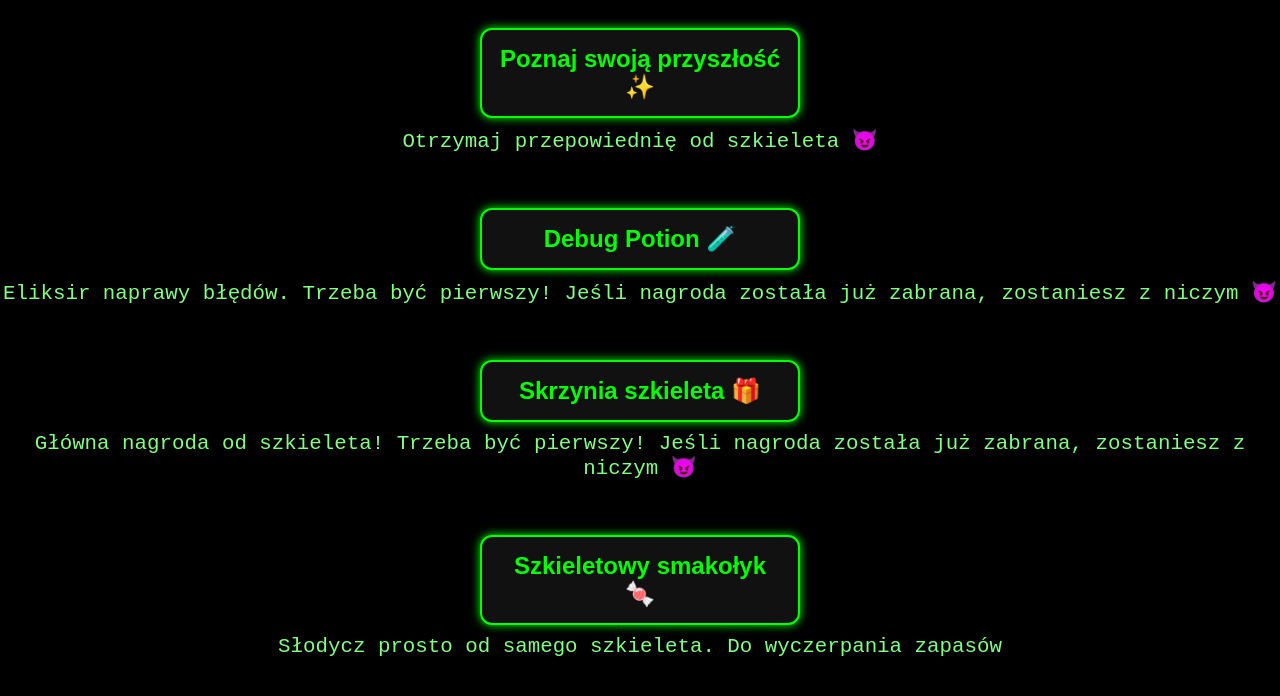
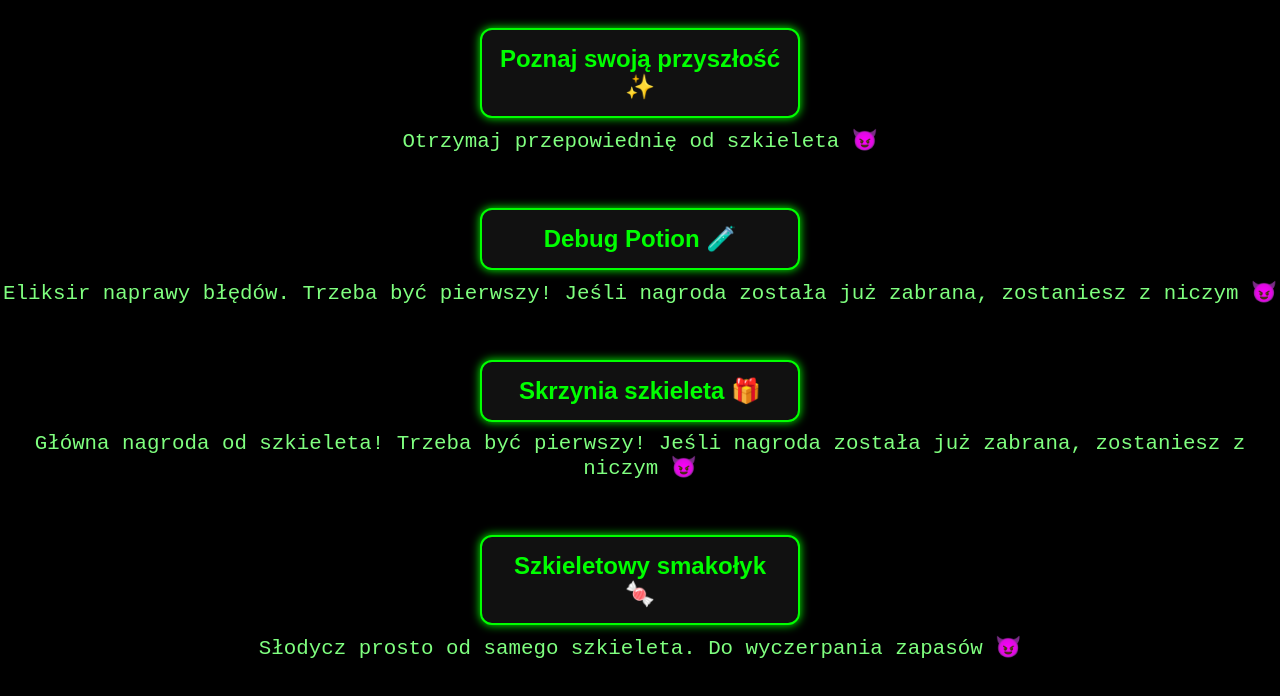
Before and after one commit to AriyaOk/halloween-quest, a plain HTML site: page index.html in a window 1280 px wide. Shown: the part 342-1038 px from the top of the page. Drawn offline with Linux system fonts and the light colour scheme.

Commit message:
Update index.html

```diff
--- a/index.html
+++ b/index.html
@@ -123,7 +123,7 @@
 
 <div class="button-container">
     <button onclick="sendChoice('Szkieletowy smakołyk', 'Słodycz prosto od samego szkieleta 🍬')">Szkieletowy smakołyk 🍬</button>
-    <div class="description">Słodycz prosto od samego szkieleta. Do wyczerpania zapasów</div>
+    <div class="description">Słodycz prosto od samego szkieleta. Do wyczerpania zapasów 😈</div>
 </div>
 
 <!-- Кастомное модальное окно для имени -->
```
